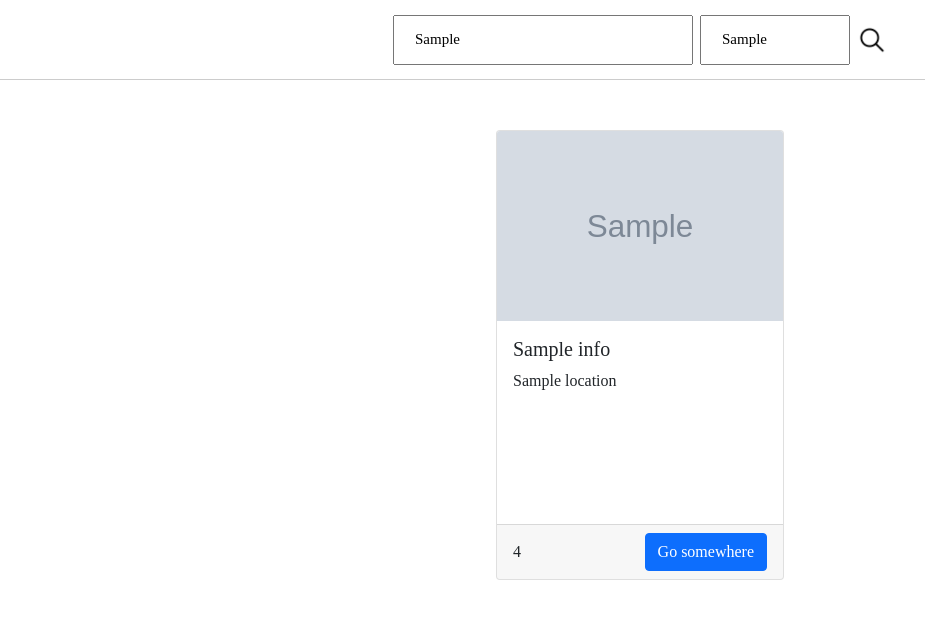
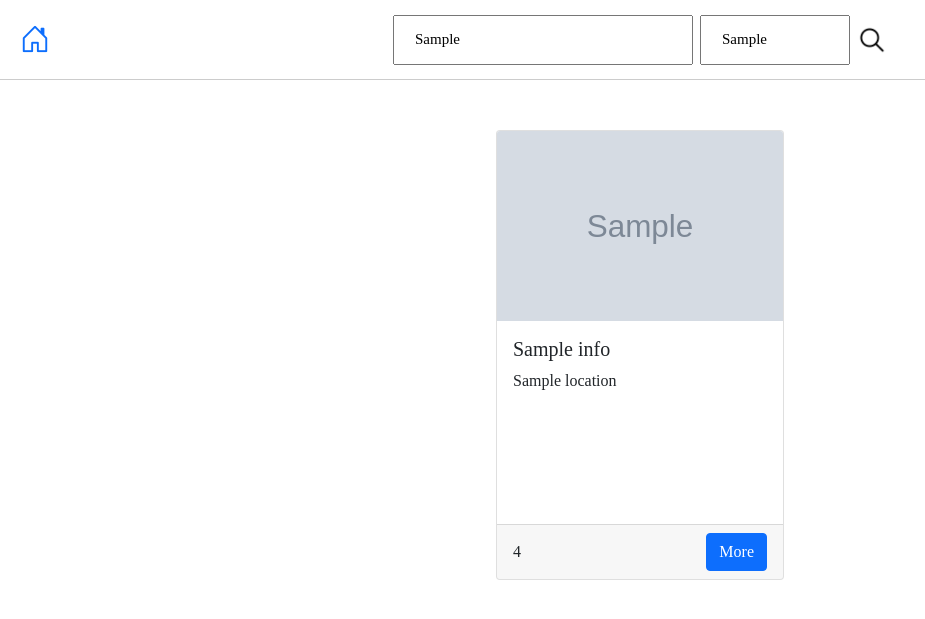
Before and after one commit to sethlagman/restaurant-finder, a Django app: template resto/templates/results.html in a window 1280 px wide. Shown: the top 619 px of the page, without its empty margins (0-925 px from the left). Run offline with Django 5.2, Linux system fonts and the light colour scheme; the template is opened without the code that fills it: most values are stand-ins (such as "Sample title", 1, 10 or a date in 2020); grey boxes marked "Sample" are stand-in pictures; some web fonts are replaced.

Commit message:
Add home icon and link of queried results

```diff
--- a/resto/static/css/results.css
+++ b/resto/static/css/results.css
@@ -6,6 +6,12 @@
 }
 
 /* NAV */
+
+.house-icon {
+    font-size: 30px;
+    left: 20px;
+    position: absolute;
+}
 
 nav {
     display: flex;
--- a/resto/templates/home.html
+++ b/resto/templates/home.html
@@ -6,6 +6,7 @@
   <meta name="viewport" content="width=device-width, initial-scale=1.0">
   <title>{% block title %}Home{% endblock %}</title>
   <link rel="stylesheet" type="text/css" href="{% static 'css/home.css' %}">
+  <link rel="stylesheet" href="https://cdn.jsdelivr.net/npm/bootstrap-icons@1.11.3/font/bootstrap-icons.min.css">
 
   {% block extra_css %}{% endblock %}
 
--- a/resto/templates/results.html
+++ b/resto/templates/results.html
@@ -12,6 +12,12 @@
 {% endblock %}
 
 {% block nav%}
+
+<div class="house-icon">
+    <a href="{% url 'home' %}">
+        <i class="bi bi-house-door"></i>
+    </a>
+</div>
 
 <div class="search-cont">
     <form method="POST" action="{% url 'results' %}">
@@ -29,7 +35,7 @@
 {% block content %}
 
 <div class="container1">
-    {% for name, location, rating, image in info %}
+    {% for name, location, rating, image, url in info %}
     <div class="card" style="width: 18rem;">
         <img src="{{ image }}" class="card-img-top" alt="" onerror="this.onerror=null; this.src='{% static 'images/noImage.jpg' %}'">
         <div class="card-body">
@@ -43,7 +49,7 @@
                 {{ rating }}
             </div>
             <div>
-                <a href="#" class="btn btn-primary">Go somewhere</a>
+                <a href="{{ url }}" class="btn btn-primary">More</a>
             </div>
         </div>
     </div>
--- a/resto/utils/main.py
+++ b/resto/utils/main.py
@@ -63,7 +63,7 @@ class BusinessFinder:
     def getUrl(self):
         """Retrieves the url page of the business"""
 
-        pass
+        return [business['url'] for business in self.result['businesses']]
 
     def getImage(self):
         """Retrieves the images of the business"""
--- a/resto/views.py
+++ b/resto/views.py
@@ -30,7 +30,7 @@ def results(request):
 
     try:
         result = BusinessFinder(term_query, place_query)
-        queried_info = zip(result.getName(), result.getLocation(), result.getRating(), result.getImage())
+        queried_info = zip(result.getName(), result.getLocation(), result.getRating(), result.getImage(), result.getUrl())
     except KeyError: # Handling error when there are no results foud or invalid input
         return HttpResponse("Error")
     else:
```
